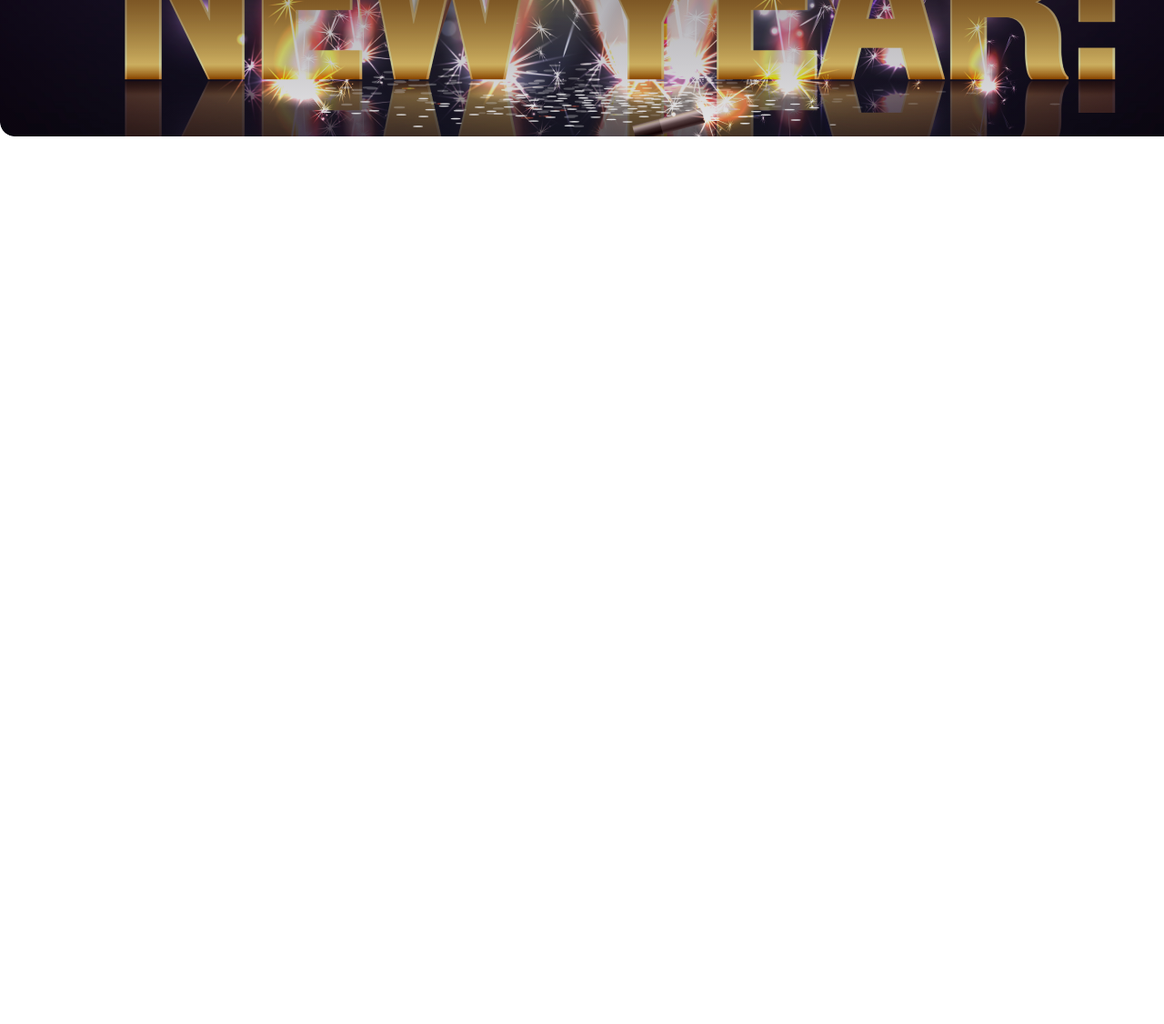
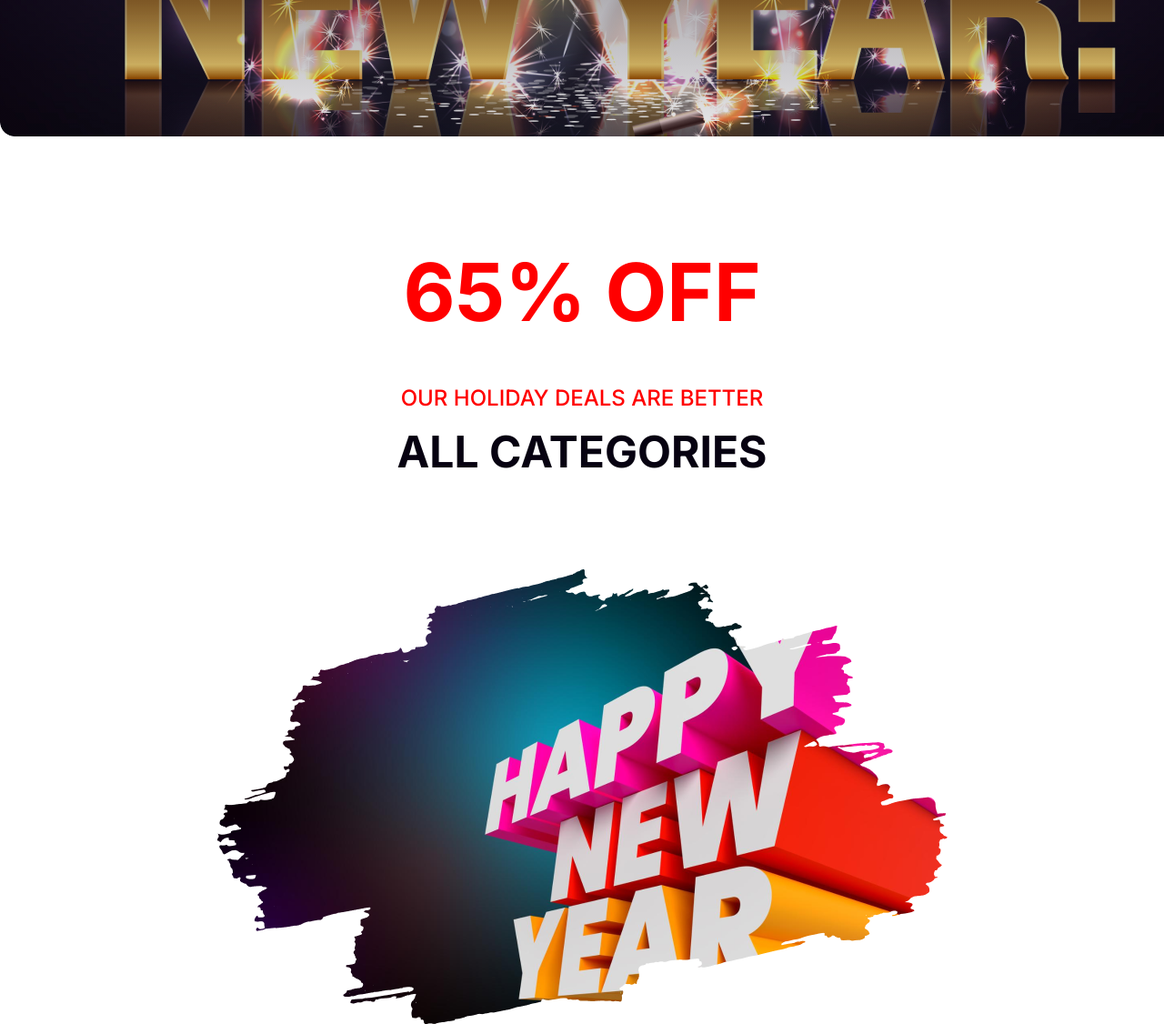
Before and after one commit to afrinbhuiyan/new-year-new-me, a plain HTML site: page index.html in a window 1280 px wide. Shown: the part 500-1626 px from the top of the page at 91% size. Before the commit the page ends 800 px from the top, so only its background shows below. Drawn offline with Linux system fonts and the light colour scheme.

Commit message:
added the categories section

```diff
--- a/index.html
+++ b/index.html
@@ -14,7 +14,12 @@
        </div>
     </header>
     <main>
-
+       <div class="categories-container inter">
+        <h1 class="categories-title">65% OFF</h1>
+        <p class="categories-description">OUR HOLIDAY DEALS ARE BETTER</p>
+        <h3 class="categories-subtitle">ALL CATEGORIES</h3>
+        <img style="margin-top: 100px;" src="./images/New Year Photo.png" alt="">
+       </div>
     </main>
     <footer>
 
--- a/styles/index.css
+++ b/styles/index.css
@@ -1,7 +1,11 @@
-@import url('https://fonts.googleapis.com/css2?family=Merriweather:ital,wght@0,300;0,400;0,700;0,900;1,300;1,400;1,700;1,900&display=swap');
+@import url('https://fonts.googleapis.com/css2?family=Inter:ital,opsz,wght@0,14..32,100..900;1,14..32,100..900&family=Merriweather:ital,wght@0,300;0,400;0,700;0,900;1,300;1,400;1,700;1,900&display=swap');
 
 .merriweather {
     font-family: "Merriweather", serif;
+}
+
+.inter {
+    font-family: "Inter", serif;
 }
 
 * {
@@ -20,7 +24,7 @@
     flex-direction: column;
     align-items: center;
     justify-content: center;
-    margin: 50px auto;
+    margin: 50px auto 120px ;
 }
 
 .banner-container .title {
@@ -40,3 +44,43 @@
     letter-spacing: 0%;
     text-align: center;
 }
+
+.categories-container {
+    width: 802.9px;
+    height: 806px;
+    margin: 0 auto;
+    display: flex;
+    flex-direction: column;
+    justify-content: center;
+    text-align: center;
+    align-items: center;
+}
+
+.categories-title {
+    color: #ff0000;
+    font-size: 88px;
+    font-weight: 700;
+    line-height: 107px;
+    letter-spacing: 0%;
+    text-align: center;
+    margin: 48px;
+}
+
+.categories-description {
+    color: rgb(255, 0, 0);
+    font-size: 24px;
+    font-weight: 500;
+    line-height: 29px;
+    letter-spacing: 0%;
+    text-align: center;
+}
+
+.categories-subtitle {
+    color: rgb(7, 2, 17);
+    font-size: 48px;
+    font-weight: 700;
+    line-height: 58px;
+    letter-spacing: 0%;
+    text-align: center;
+    margin-top: 16px;
+}
```
